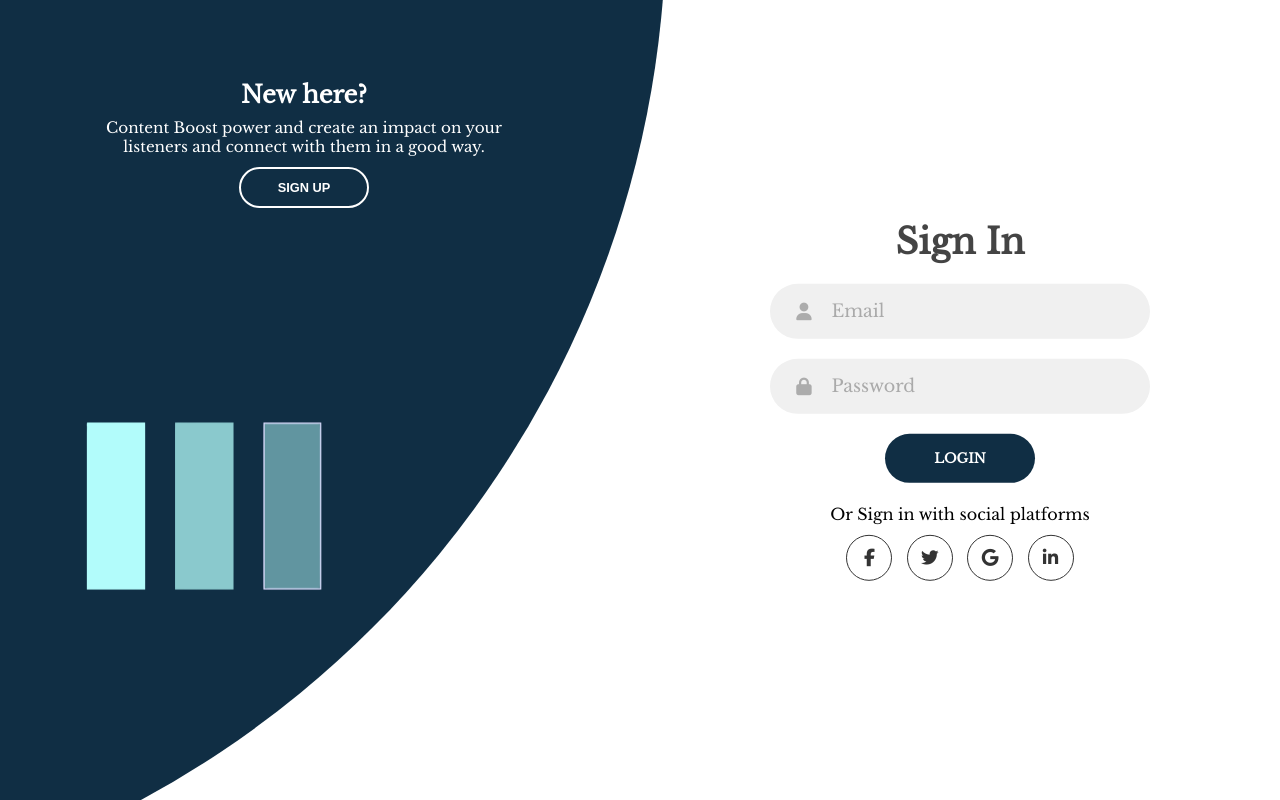
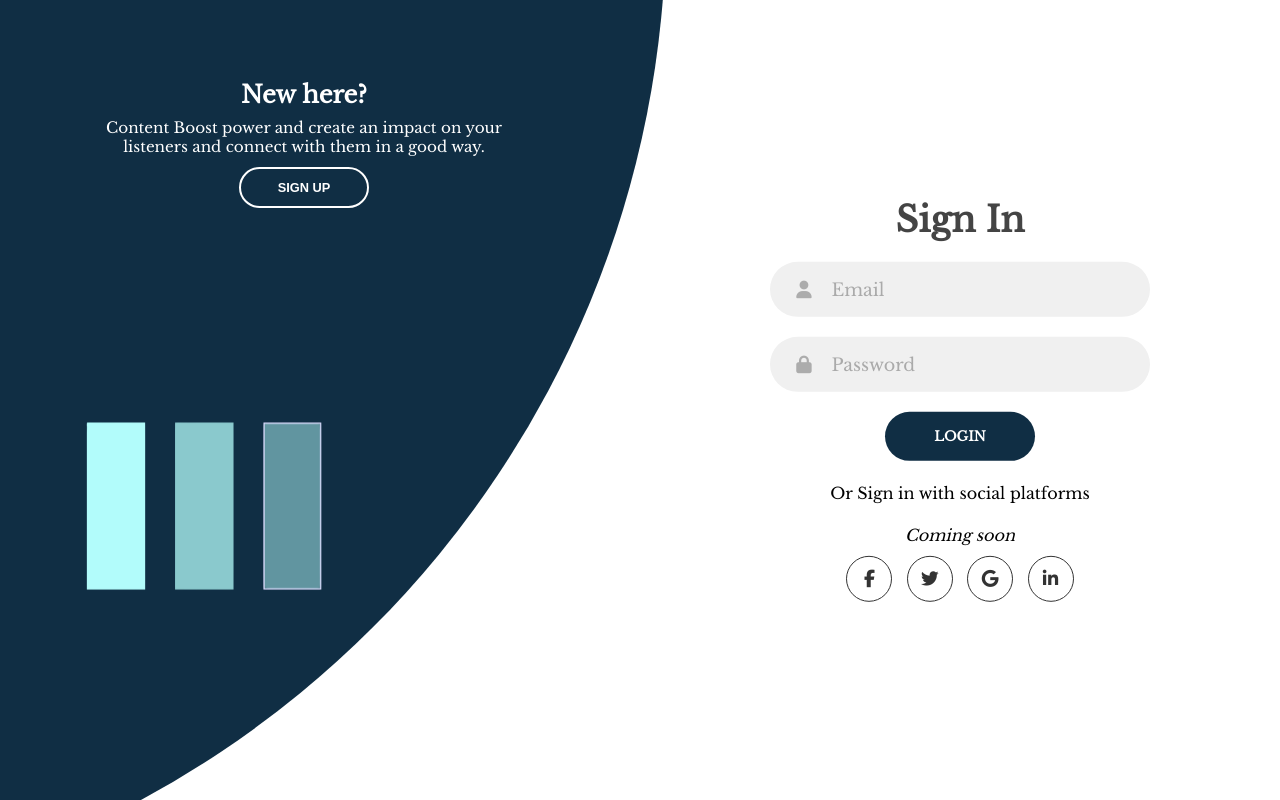
Before and after one commit to juancalderonx/content-boost-frontend, a website: page pages/login/login.html in a window 1280 px wide. Drawn offline with nearby package versions, Linux system fonts and the light colour scheme.

Commit message:
Update login.html

```diff
--- a/pages/login/login.html
+++ b/pages/login/login.html
@@ -27,6 +27,8 @@
           <input type="button" onclick="login()" value="Login" class="btn solid" />
 
           <p class="social-text">Or Sign in with social platforms</p>
+          <i><p class="social-text">Coming soon</p></i>
+
           <div class="social-media">
             <a href="#" class="social-icon">
               <i class="fab fa-facebook-f"></i>
```
